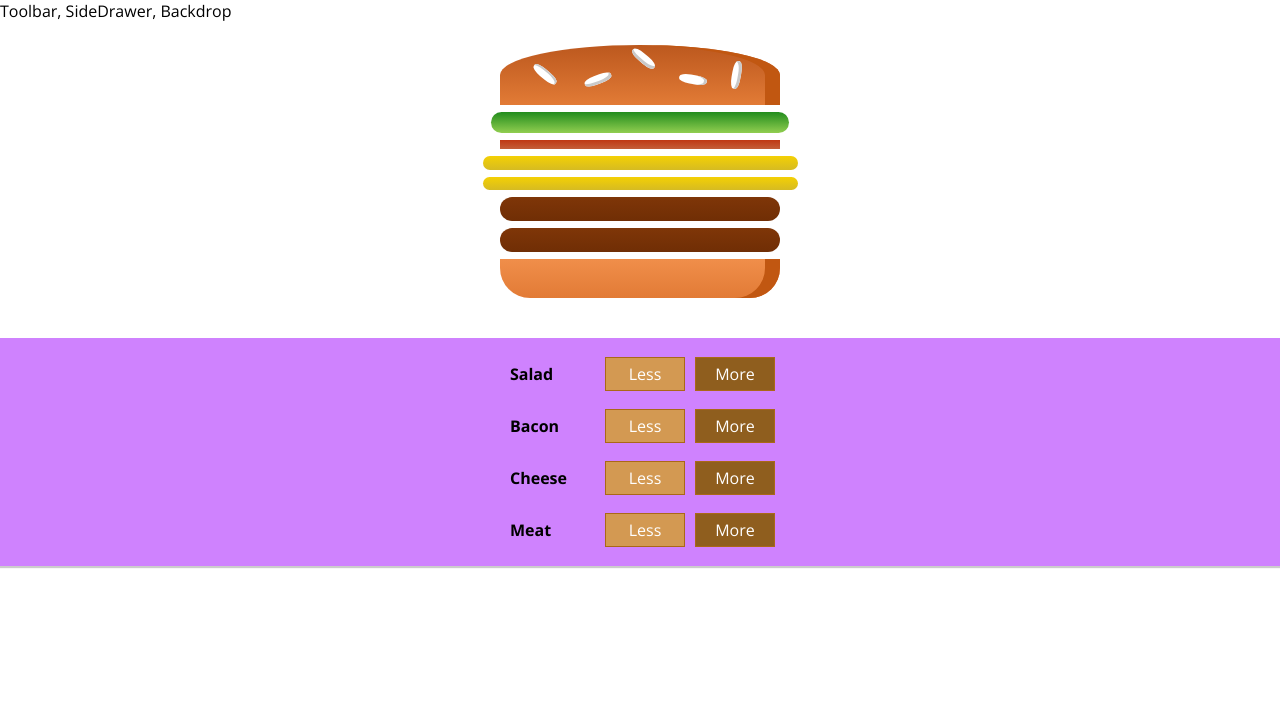
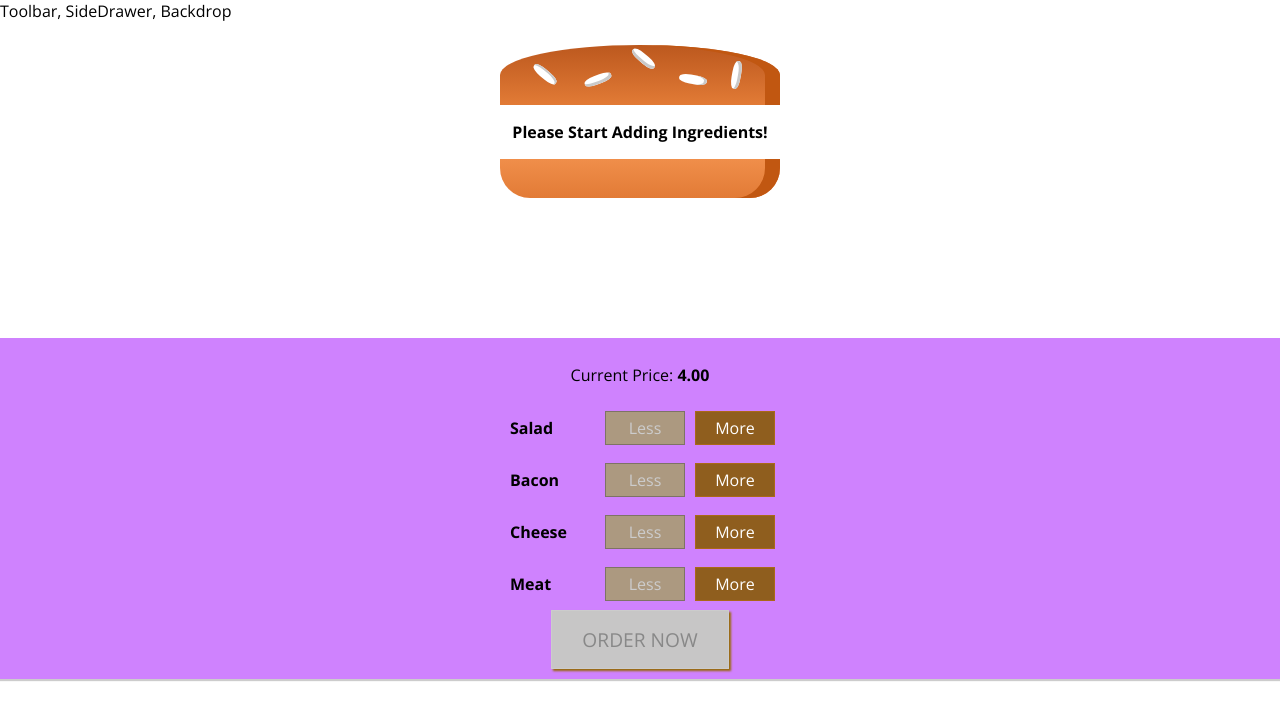
Before and after one commit to BonesTheGhost/react_burger_builder, a React app in the folder burger_builder/: page / in a window 1280 px wide. Shown: the top 720 px of the page. Built offline with nearby package versions, Linux system fonts and the light colour scheme.

Commit message:
[12] UPDATE:: Added the order now button, and fixed the issue where the old state was interfering with properly disabling the order now button.

```diff
--- a/burger_builder/src/components/Burger/BuildControls/BuildControls.css
+++ b/burger_builder/src/components/Burger/BuildControls/BuildControls.css
@@ -8,3 +8,45 @@
     margin: auto;
     padding: 10px 0;
 }
+
+
+.OrderButton {
+    background-color: #DAD735;
+    outline: none;
+    cursor: pointer;
+    border: 1px solid #966909;
+    color: #966909;
+    font-family: inherit;
+    font-size: 1.2em;
+    padding: 15px 30px;
+    box-shadow: 2px 2px 2px #966909;
+}
+
+.OrderButton:hover, .OrderButton:active {
+    background-color: #A0DB41;
+    border: 1px solid #966909;
+    color: #966909;
+}
+
+.OrderButton:disabled {
+    background-color: #C7C6C6;
+    cursor: not-allowed;
+    border: 1px solid #ccc;
+    color: #888888;
+}
+
+.OrderButton:not(:disabled) {
+    animation: enable 0.3s linear;
+}
+
+@keyframes enable {
+    0% {
+        transform: scale(1);
+    }
+    60% {
+        transform: scale(1.1);
+    }
+    100% {
+        transform: scale(1);
+    }
+}
--- a/burger_builder/src/components/Burger/BuildControls/BuildControls.js
+++ b/burger_builder/src/components/Burger/BuildControls/BuildControls.js
@@ -11,6 +11,7 @@
 
 const buildControls = (props) => (
     <div className={classes.BuildControls}>
+        <p>Current Price: <strong>{props.price.toFixed(2)}</strong></p>
         {controls.map(ctrl => (
             <BuildControl
             key={ctrl.label}
@@ -19,6 +20,9 @@
             removed={() => props.ingredientRemoved(ctrl.type)}
             disabled={props.disabled[ctrl.type]} />
         ))}
+        <button
+        className={classes.OrderButton}
+        disabled={!props.purchaseable}>ORDER NOW</button>
     </div>
 );
 
--- a/burger_builder/src/containers/BurgerBuilder/BurgerBuilder.js
+++ b/burger_builder/src/containers/BurgerBuilder/BurgerBuilder.js
@@ -17,12 +17,24 @@
     //}
     state= {
         ingredients: {
-            salad: 1,
-            bacon: 1,
-            cheese: 2,
-            meat: 2
+            salad: 0,
+            bacon: 0,
+            cheese: 0,
+            meat: 0
         },
-        totalPrice: 4
+        totalPrice: 4,
+        purchaseable: false
+    }
+
+    updatePurchaseState (ingredients) {
+        const sum = Object.keys(ingredients)
+        .map(igKey => {
+            return ingredients[igKey];
+        })
+        .reduce((sum, el) => {
+            return sum + el;
+        }, 0);
+        this.setState({purchaseable: sum > 0});
     }
 
     addIngredientHandler = (type) => {
@@ -36,6 +48,7 @@
         const oldPrice = this.state.totalPrice;
         const newPrice = oldPrice + priceAddition;
         this.setState({totalPrice: newPrice, ingredients: updatedIngredients});
+        this.updatePurchaseState(updatedIngredients);
     }
 
     removeIngredientHandler = (type) => {
@@ -52,6 +65,7 @@
         const oldPrice = this.state.totalPrice;
         const newPrice = oldPrice - priceDeduction;
         this.setState({totalPrice: newPrice, ingredients: updatedIngredients});
+        this.updatePurchaseState(updatedIngredients);
     }
 
     render() {
@@ -67,7 +81,9 @@
                 <BuildControls
                     ingredientAdded={this.addIngredientHandler}
                     ingredientRemoved={this.removeIngredientHandler}
-                    disabled={disabledInfo} />
+                    disabled={disabledInfo}
+                    purchaseable={this.state.purchaseable}
+                    price={this.state.totalPrice} />
             </Aux>
         );
     }
```
